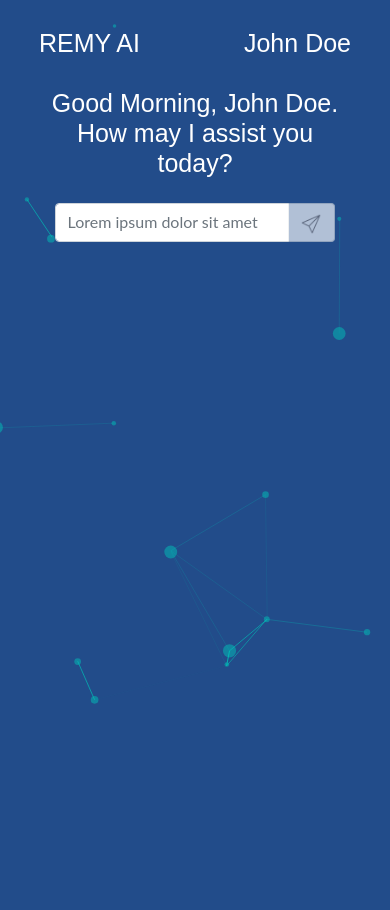
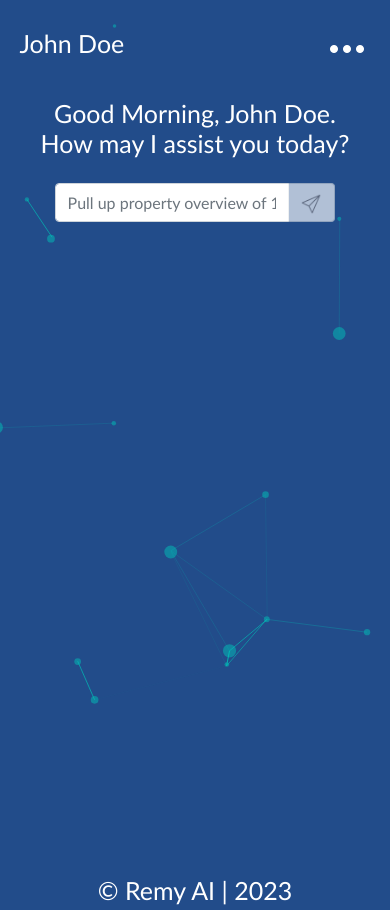
Before and after one commit to devjohncarlo/RemyAI, a PHP site: page / in a window 390 px wide. Before the commit the page ends 704 px from the top, so only its background shows below. Run offline with PHP 8.4, Linux system fonts and the light colour scheme.

Commit message:
Updates
some finishing touches

```diff
--- a/assets/css/responsive.css
+++ b/assets/css/responsive.css
@@ -1,5 +1,28 @@
 /* Mobile View */
 @media (max-width: 600px) {
+  .nav-container{
+    position: relative;
+    z-index: 1;
+    display: flex;
+    justify-content: space-between;
+    align-items: center;
+    display: none;
+
+  }
+  .nav-mobile{
+    display: flex;
+    position: relative;
+    justify-content: space-between;
+    z-index: 200;
+  }
+  .nav-mobile span{
+    font-size: 25px;
+    color: #ffffff;
+  }
+  .dropdown-menu.show{
+    display: block;
+    transform: translate3d(-100px, 48px, 0px) !important;
+  }
   .greetings {
     padding: 25px 0;
   }
@@ -46,10 +69,37 @@
   }
 
   .prompt-sub{
-    margin: 20px;
+    /* margin: 20px; */
   }
 
   .user-prompt, .ai-prompt{
     margin: 5px 0;
   }
+
+  .user-prompt .user-msg, .ai-prompt .ai-msg {
+    font-size: 20px;
+
+  }
+  .user-prompt .username-cont, .ai-prompt .ainame-cont{
+    font-size: 20px;
+  }
+  .footer{
+    display: none;
+  }
+  .footer-mobile{
+    display: flex;
+    align-items: center;
+    justify-content: center;
+  }
+  .footer-mobile span{
+    color: #ffffff;
+    font-size: 25px;
+  }
+
+  .fade, #fade{
+    opacity: 1 !important;
+  }
+  .lightFade, #lightFade{
+    opacity: 1 !important;
+  }
 }
--- a/assets/css/style.css
+++ b/assets/css/style.css
@@ -5,6 +5,7 @@
     -moz-box-sizing: border-box;
     -webkit-box-sizing: border-box;
      box-sizing: border-box;
+     font-family: Calibri, sans-serif !important;
 }
 div{
   -moz-box-sizing: border-box;
@@ -112,10 +113,10 @@ canvas{
 
 .container {
     width: 100%;
-    height: 100vh;
+    height: calc(100vh - 30px);
     position: relative;
     z-index: 1;
-    padding: 3vh 10vw !important;
+    padding: 3vh 5vw !important;
 }
 
 .login-bg {
@@ -140,7 +141,9 @@ canvas{
   text-decoration: none;
   cursor: pointer;
 }
-
+.nav-mobile{
+  display: none;
+}
 .user-dropdown{
   color: white !important;
 }
@@ -179,6 +182,8 @@ flex-direction: column;
 justify-content: center;
 
 width: 100%;
+
+padding: 0 5vw;
 }
 
 .greetings{
@@ -221,6 +226,7 @@ width: 100%;
 .user-prompt{
   max-height: 100px;
   height: 100px !important;
+  background: none;
 }
 .user-prompt .username-cont, .ai-prompt .ainame-cont{
   font-size: 25px;
@@ -331,7 +337,7 @@ tr:first-child {
   position: relative;
   z-index: 0;
   /* display: flex; */
-  width: 96%;
+  width: 100%;
   margin-top: 50px;
   /* align-items: center; */
   /* justify-content: center; */
@@ -359,10 +365,24 @@ tr:first-child {
   border: 1px solid;
 }
 
-.size-600{
-height: 600px !important;
-}
+.size-600{/* height: 600px !important; */}
 
 .inputForms-container .btn{
   margin-top: 15px;
 }
+
+.footer{
+  display: flex;
+  justify-content: center;
+  /* margin: 50px 0; */
+  position: absolute;
+  bottom: 0;
+  left: 43vw;
+}
+.footer span{
+  color: #fff;
+  font-size: 20px;
+}
+.footer-mobile{
+  display: none;
+}
--- a/assets/js/animation.js
+++ b/assets/js/animation.js
@@ -5,6 +5,9 @@ function hideGreetings(){
       y: -100,
       duration: 1.5,
       marginBottom: "-100px"
+    });
+    gsap.to('.greetings', {
+      position: "static"
     });
     gsap.to('.input-group', {
       width: "90%",
@@ -21,7 +24,7 @@ function hideGreetings(){
 
   function scroll() {
     var container = document.getElementById('prompt-msg');
-    var step = 20;
+    var step = 10;
     var duration = 50 ;
 
     intervalId = setInterval(function() {
@@ -47,42 +50,30 @@ function hideGreetings(){
       if (scrollTop % 200 === 0) {
         if (amount > 0) {
           var windowHeight = scrollHeight - container.offsetHeight;
-          console.log(scrollTop, windowHeight, container.offsetHeight+ "1h");
           let fadedLatestFirst = document.querySelector(`.user-prompt:first-child`);
           let fadedLatestAi = document.querySelector(`.ai-prompt:nth-child(${latestCounter + 2 })`);
-          console.log(fadedLatestFirst);
-          console.log(fadedLatestAi);
           if(fadedLatestFirst.classList.contains("size-600") && fadedLatestAi == fadedLatestFirst){
             tableLatestCounter ++;
-            console.log("sheesh");
+
             if (tableLatestCounter == 3) {
               latestCounter = latestCounter + 2;
               tableLatestCounter = 0;
-              console.log("success");
             }
           }else{
             if (scrollTop == windowHeight) {
               /* latestCounter = latestCounter + 2;   */
             } else{
-              console.log(fadedLatestAi);
               if(fadedLatestAi.classList.contains("size-600")){
                 tableLatestCounter ++;
-                console.log("2nd sheesh")
                 if(tableLatestCounter == 3){
                   latestCounter = latestCounter + 2;
                   tableLatestCounter = 0;
-                  console.log("2nd success");
                 }
               }else{
                 latestCounter = latestCounter + 2;
               }
             }
           }
-
-          /* if (scrollTop == windowHeight ) {
-            latestCounter = latestCounter + 2;
-          }
-            latestCounter = latestCounter + 2; */
           FadeOnScrollLatest(scrollTop);
           prevCounter = 0;
           tablePrevCounter = 0;
@@ -93,24 +84,19 @@ function hideGreetings(){
 
           if(fadedPrevLast.classList.contains("size-600") && fadedPrevAi == fadedPrevLast){
             tablePrevCounter ++;
-            console.log("sheesh");
             if (tablePrevCounter == 3) {
               prevCounter = prevCounter + 2;
               tablePrevCounter = 0;
-              console.log("success");
             }
           }else{
             if (scrollTop <= 0) {
               prevCounter = DivContainer.getElementsByTagName('div').length - 6;
             } else{
-              console.log(fadedPrevAi);
               if(fadedPrevAi.classList.contains("size-600")){
                 tablePrevCounter ++;
-                console.log("2nd sheesh")
                 if(tablePrevCounter == 3){
                   prevCounter = prevCounter + 2;
                   tablePrevCounter = 0;
-                  console.log("2nd success");
                 }
               }else{
                 prevCounter = prevCounter + 2;
@@ -147,7 +133,6 @@ function hideGreetings(){
     let fadedPrev = document.querySelectorAll(`.ai-prompt:nth-child(${promptCount - prevCounter}), .user-prompt:nth-child(${promptCount - prevCounter - 1})`);
 
     fadedPrev.forEach((element) => {
-      /* console.log(element); */
 
 
       fadedPrev[0].classList.add("lightFade");
@@ -165,7 +150,6 @@ function hideGreetings(){
       removeClasses();
       let fadedLatest = document.querySelectorAll(`.ai-prompt:nth-child(${latestCounter + 2 }), .user-prompt:nth-child(${latestCounter + 1})`);
       fadedLatest.forEach((element) => {
-      /* console.log(element); */
       fadedLatest[0].classList.add("fade");
       fadedLatest[1].classList.add("lightFade");
     });
@@ -188,7 +172,6 @@ function hideGreetings(){
       var promptCount = DivContainer.querySelectorAll('.user-prompt, .ai-prompt').length;
       let fadedPrev = document.querySelectorAll(`.ai-prompt:nth-child(${promptCount - prevCounter}), .user-prompt:nth-child(${promptCount - prevCounter - 1})`);
       fadedPrev.forEach((element) => {
-        /* console.log(element); */
         fadedPrev[0].classList.add("lightFade");
         fadedPrev[1].classList.add("fade");
       });
--- a/assets/js/app.js
+++ b/assets/js/app.js
@@ -104,8 +104,8 @@ function readPrompt() {
     let text = document.querySelector("#ai-msg");
     let cursor = document.querySelector("#cursor");
     gsap.fromTo(cursor, {autoAlpha: 0, x: 2}, {autoAlpha: 1, duration: 0.5, repeat: -1, ease: SteppedEase.config(1)});
-    /* userInputDisabled.disabled = true;
-    buttonDisabled.disabled = true; */
+    userInputDisabled.disabled = true;
+    buttonDisabled.disabled = true;
     let tween = gsap.to("#ai-msg", {
       text: {
         value: "Hello there! How can I assist you?"
@@ -117,7 +117,7 @@ function readPrompt() {
       onUpdate: () => text.appendChild(cursor),
 
     });
-
+    // controls for Typewriting
     /* document.querySelector('#restart').onclick = () => tween.restart() */
     /* document.querySelector('#pause').onclick = () => tween.pause()
     document.querySelector('#resume').onclick = () => tween.resume() */
@@ -257,8 +257,8 @@ function readPrompt() {
     let text = document.querySelector("#ai-msg");
     let cursor = document.querySelector("#cursor");
     gsap.fromTo(cursor, {autoAlpha: 0, x: 2}, {autoAlpha: 1, duration: 0.5, repeat: -1, ease: SteppedEase.config(1)});
-    /* userInputDisabled.disabled = true;
-    buttonDisabled.disabled = true; */
+    userInputDisabled.disabled = true;
+    buttonDisabled.disabled = true;
     let tween = gsap.to("#ai-msg", {
       text: {
         value: "Hi, Here's a table that shows your property:"
--- a/index.php
+++ b/index.php
@@ -6,34 +6,6 @@
 <?php include("head.php"); ?>
 <head>
 <style>
-.trivia {
-    height: 60px;
-    position: fixed;
-    bottom:5%;
-    opacity: 1;
-    text-align:center;
-    /*padding-right: 15px;
-    padding-left: 15px;
-    margin-right: auto;
-    margin-left: auto;*/
-    /*margin: auto;*/
-    width: 100%;
-    /*background: #fff;*/
-    border-radius: 3px;
-    max-width: 100%;
-    /*background-color: #393838;*/
-    /*background-color: #0088cc;*/
-    color:white;
-}
-.trivia-p{
-    color:white;
-    font-size:20px;
-    margin-left: 250px;
-    margin-right: 250px;
-
-
-    text-shadow: 1px 1px 2px black, 0 0 25px white, 0 0 5px black;
-}
 
 
 </style>
@@ -69,6 +41,19 @@
                 </div>
             </div>
         </div>
+        <div class="nav-mobile">
+            <span>John Doe</span>
+            <div class="dropdown">
+                <a class="user-dropdown" type="button" id="dropdownMenuButton" data-toggle="dropdown" aria-haspopup="true" aria-expanded="false">
+                            <img src="images/menu.png" alt="menu-icon">
+                </a>
+                <div class="dropdown-menu" aria-labelledby="dropdownMenuButton">
+                        <a class="dropdown-item" href="#"> <img src="images/sub.png" alt="" height="18" width="18"> Subscription</a>
+                        <a class="dropdown-item" href="#"> <img src="images/support.png" alt="" height="18" width="18"> Support</a>
+                        <a class="dropdown-item" href="#"> <img src="images/logout.png" alt="" height="20" width="20"> Logout</a>
+                </div>
+            </div>
+        </div>
 
         <div class="prompt-container">
             <div class="greetings" id="greetings" >
@@ -76,7 +61,7 @@
             </div>
             <div class="form-container d-flex mb-3">
                 <div class="input-group" id="user-input-container" >
-                    <input type="text" id="user-input" class="form-control" maxlength="90" placeholder="Lorem ipsum dolor sit amet" required aria-label="Recipient's username" aria-describedby="basic-addon2">
+                    <input type="text" id="user-input" class="form-control" maxlength="90" placeholder="Pull up property overview of 123 Main" required aria-label="Recipient's username" aria-describedby="basic-addon2">
                     <div class="input-group-append">
                         <button onclick="readPrompt()" id="submit" disabled class="btn btn-outline-secondary" type="button"><img src="images/sent.png" alt="" height="22" width="22"></button>
                     </div>
@@ -96,7 +81,15 @@
             </div>
 
 
+            <div class="footer-mobile">
+                <span>© Remy AI | 2023</span>
+            </div>
         </div>
+
+    </div>
+    <div class="footer">
+        <span>© Remy AI | 2023</span>
+    </div>
     <!-- <div class="login-area login-bg">
 
         <div  class="container">
@@ -129,6 +122,7 @@
         </div>
 
     </div> -->
+
 <script src="https://cdnjs.cloudflare.com/ajax/libs/gsap/3.11.5/gsap.min.js"></script>
 <script src="https://cdnjs.cloudflare.com/ajax/libs/gsap/3.11.5/TextPlugin.min.js"></script>
 <script src="assets/js/particles.js"></script>
```
Also changed, not shown: images/menu.png (added).
